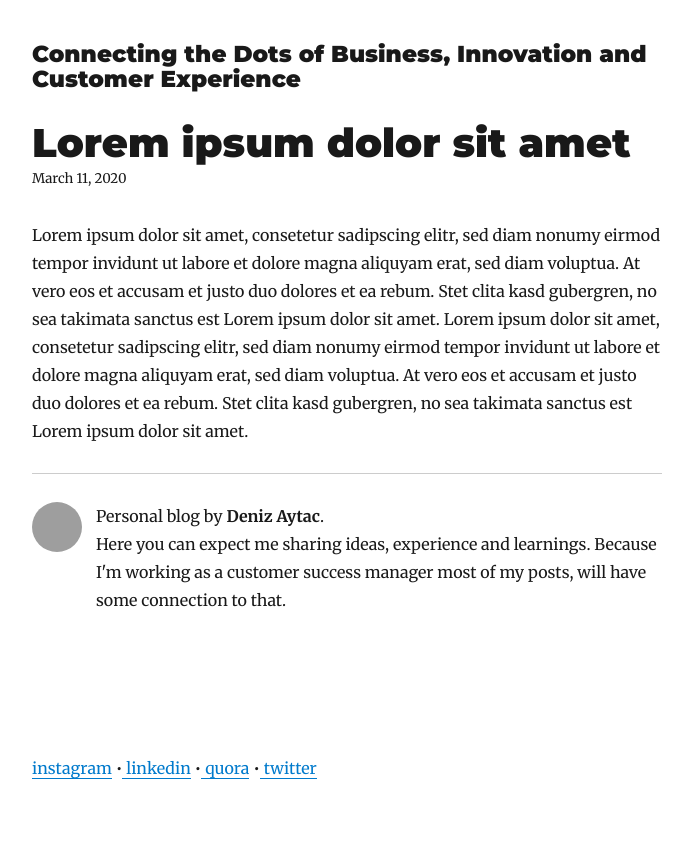
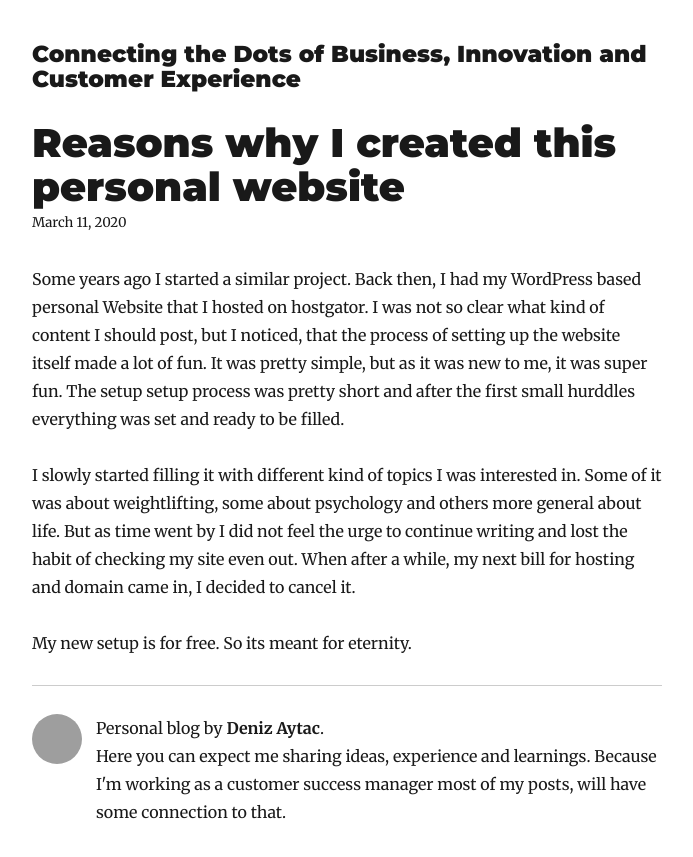
Before and after one commit to denizaytac/blog, a Gatsby site: page /reasons/ in a window 1280 px wide. Shown: the top 857 px of the page, without its empty margins (293-986 px from the left). Before the commit the page ends 824 px from the top, so only its background shows below. Built offline with nearby package versions, Linux system fonts and the light colour scheme; Gatsby itself is replaced by a stand-in of ours; some packages are replaced by stand-ins of ours; grey boxes are pictures that could not be loaded.

Commit message:
Revert "Placeholder for first post"
This reverts commit cbfcbac90dc9087d8a2af824dfad61cb7746746b.

```diff
--- a/content/blog/reasons/index.md
+++ b/content/blog/reasons/index.md
@@ -1,6 +1,10 @@
 ---
-title: "Lorem ipsum dolor sit amet"
+title: "Reasons why I created this personal website"
 date: "2020-03-11T22:13:03.284Z"
-description: "consetetur sadipscing elitr"
+description: "This is not my first time. I did a mistake and now I am fixing this. Forever."
 ---
-Lorem ipsum dolor sit amet, consetetur sadipscing elitr, sed diam nonumy eirmod tempor invidunt ut labore et dolore magna aliquyam erat, sed diam voluptua. At vero eos et accusam et justo duo dolores et ea rebum. Stet clita kasd gubergren, no sea takimata sanctus est Lorem ipsum dolor sit amet. Lorem ipsum dolor sit amet, consetetur sadipscing elitr, sed diam nonumy eirmod tempor invidunt ut labore et dolore magna aliquyam erat, sed diam voluptua. At vero eos et accusam et justo duo dolores et ea rebum. Stet clita kasd gubergren, no sea takimata sanctus est Lorem ipsum dolor sit amet.
+Some years ago I started a similar project. Back then, I had my WordPress based personal Website that I hosted on hostgator. I was not so clear what kind of content I should post, but I noticed, that the process of setting up the website itself made a lot of fun. It was pretty simple, but as it was new to me, it was super fun. The setup setup process was pretty short and after the first small hurddles everything was set and ready to be filled.
+
+I slowly started filling it with different kind of topics I was interested in. Some of it was about weightlifting, some about psychology and others more general about life. But as time went by I did not feel the urge to continue writing and lost the habit of checking my site even out. When after a while, my next bill for hosting and domain came in, I decided to cancel it.
+
+My new setup is for free. So its meant for eternity.
```
